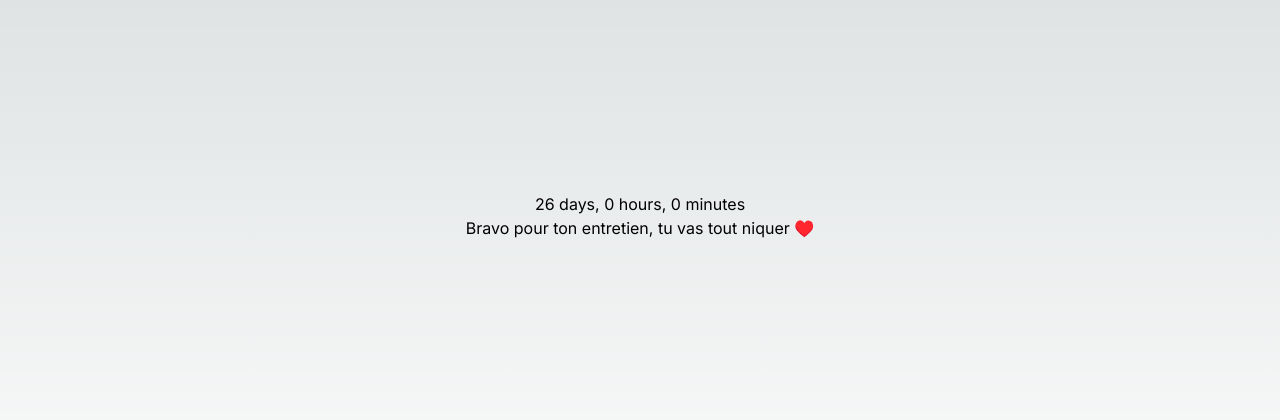
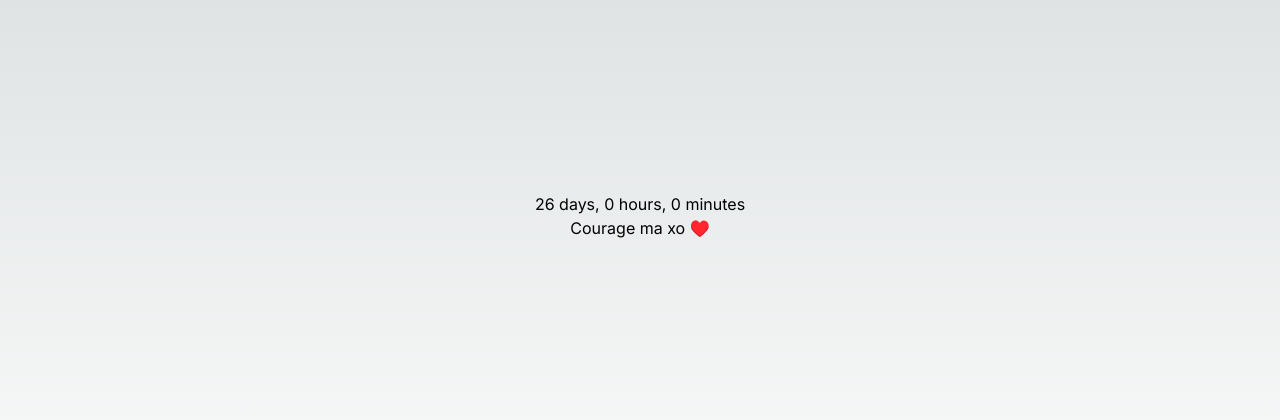
Before and after one commit to JeremieLeymarie/countdown, a Next.js app: page / in a window 1280 px wide. Shown: the part 184-604 px from the top of the page. Built offline with nearby package versions, Linux system fonts and the light colour scheme.

Commit message:
:speech_balloon: Revert to OG text

```diff
--- a/app/page.tsx
+++ b/app/page.tsx
@@ -65,7 +65,7 @@ export default function Home() {
       <div>
         {days} days, {hours} hours, {minutes} minutes
       </div>
-      <div>Bravo pour ton entretien, tu vas tout niquer ♥️</div>
+      <div>Courage ma xo ♥️</div>
     </div>
   );
 }
```
